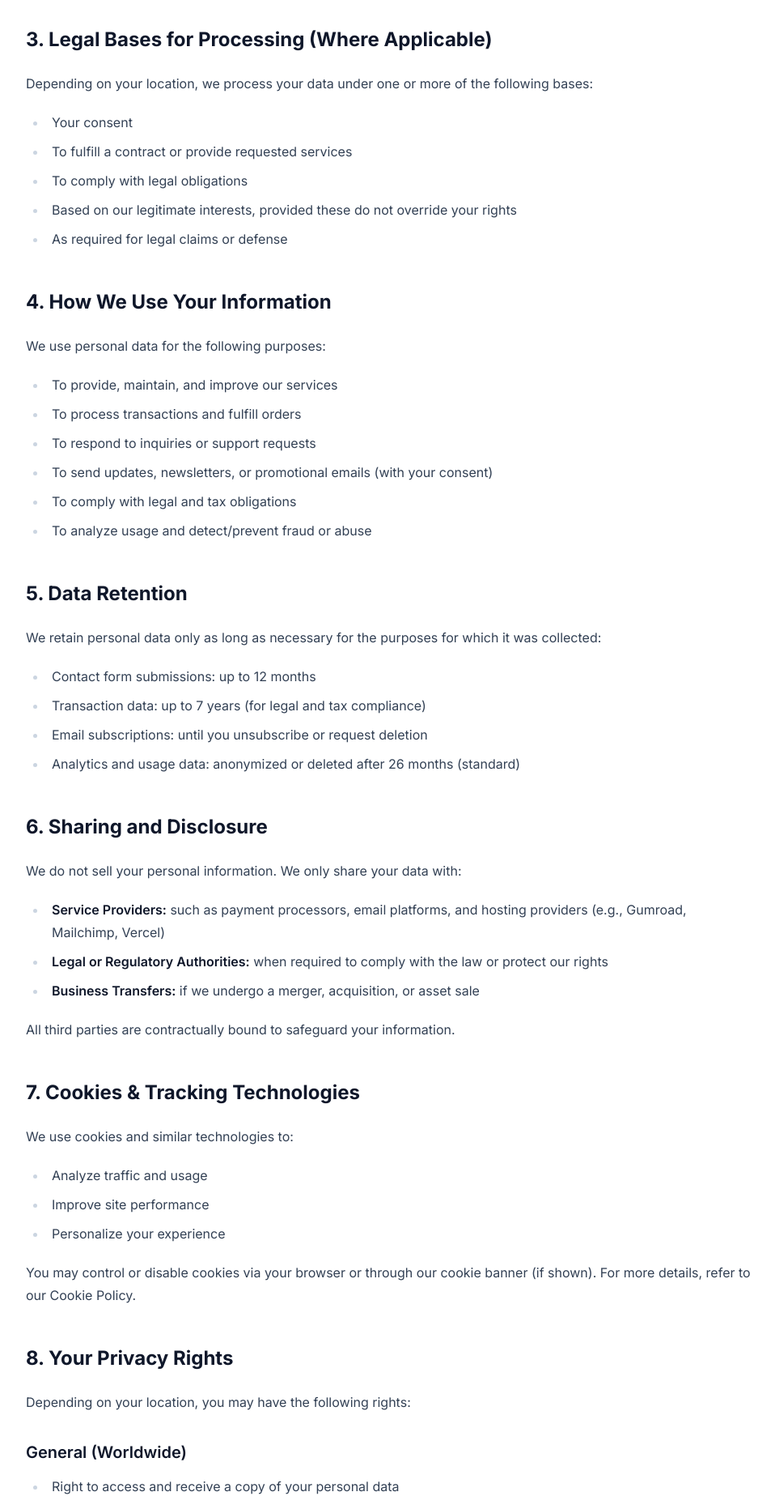
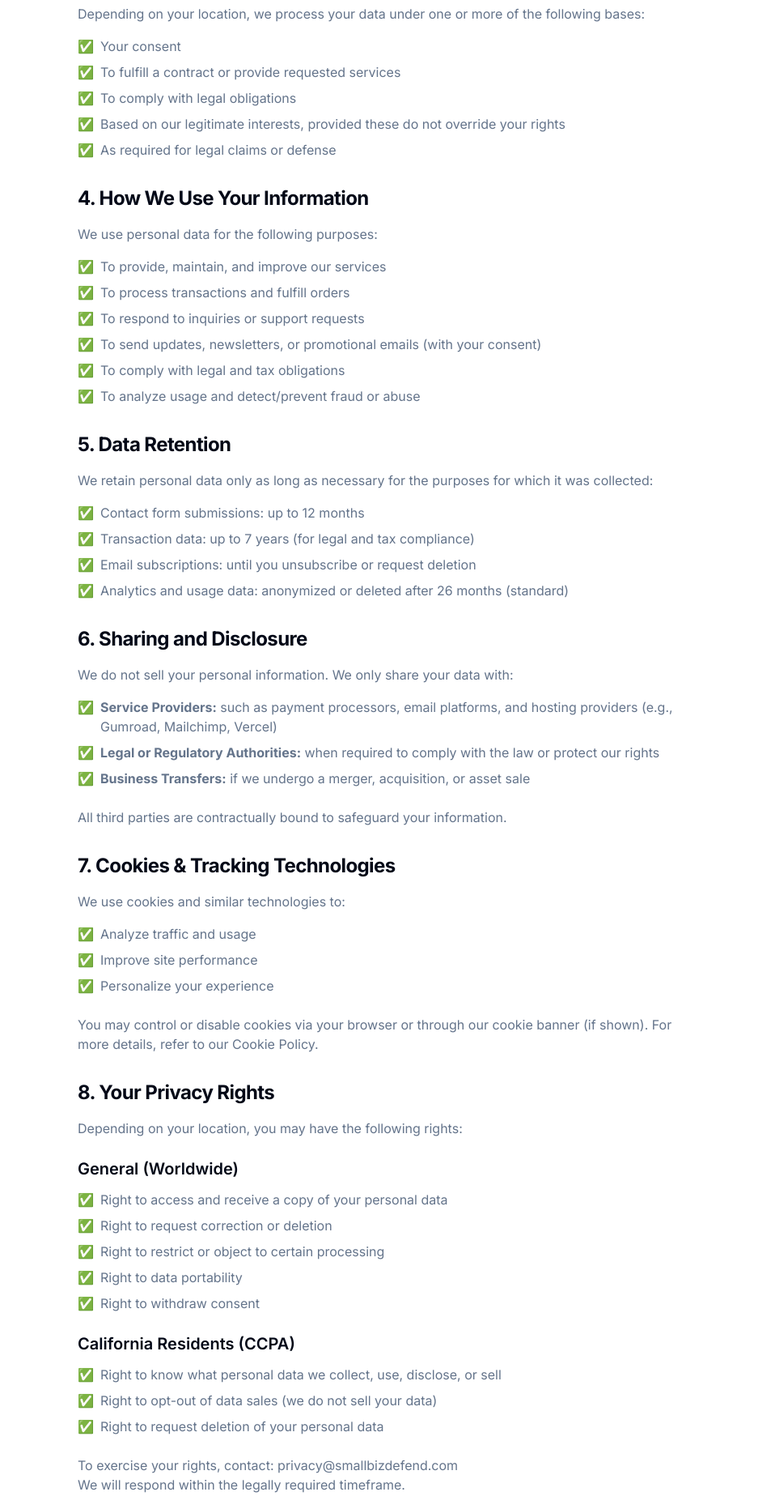
Before and after one commit to kramoto/smallbizdefend-website, a Next.js app: page /privacy-policy in a window 1280 px wide. Shown: the part 880-2743 px from the top of the page at 81% size, without its empty margins (160-1118 px from the left). Built offline with nearby package versions, Linux system fonts and the light colour scheme.

Commit message:
feat: update privacy policy and terms pages with consistent design
Match design style with hero section, add checkmarks, improve spacing, enhance headings, reduce max width, and structure layout

Co-authored-by: null <22092579+kramoto@users.noreply.github.com>

```diff
--- a/app/privacy-policy/page.tsx
+++ b/app/privacy-policy/page.tsx
@@ -5,165 +5,277 @@ export default function PrivacyPolicyPage() {
     <div className="container px-4 py-12 md:px-6 md:py-16">
       <PageHeader title="Privacy Policy" description="Effective Date: May 9, 2025" />
 
-      <div className="max-w-4xl mx-auto mt-12 prose prose-slate">
-        <p>
+      <div className="max-w-3xl mx-auto mt-12">
+        <p className="mb-6 text-muted-foreground">
           SmallBizDefend.com ("we", "our", "us") values your privacy. This Privacy Policy explains how we collect, use,
           and protect your personal data across our global audience. By using our website and services, you agree to the
           practices described below.
         </p>
 
-        <h2>1. Who We Are</h2>
-        <p>
+        <h2 className="text-2xl font-bold tracking-tight mb-4 mt-8">1. Who We Are</h2>
+        <p className="mb-4 text-muted-foreground">
           SmallBizDefend.com is a cybersecurity consultancy serving clients worldwide. If you have any questions about
           this policy or your personal data, please contact us:
         </p>
-        <ul>
+        <ul className="mb-6 text-muted-foreground">
           <li>Email: privacy@smallbizdefend.com</li>
         </ul>
 
-        <h2>2. What Information We Collect</h2>
-        <p>We may collect the following types of personal data:</p>
+        <h2 className="text-2xl font-bold tracking-tight mb-4 mt-8">2. What Information We Collect</h2>
+        <p className="mb-4 text-muted-foreground">We may collect the following types of personal data:</p>
 
-        <p>
+        <p className="mb-4 text-muted-foreground">
           <strong>Information You Provide:</strong> Name, email address, business information, and payment details
           (collected via forms, email, or purchases).
         </p>
 
-        <p>
+        <p className="mb-4 text-muted-foreground">
           <strong>Automatically Collected Information:</strong> IP address, browser type, device info, pages visited,
           cookies, usage data.
         </p>
 
-        <p>
+        <p className="mb-6 text-muted-foreground">
           <strong>Third-Party Data:</strong> Information shared with us via integrated services (e.g., payment
           platforms, email providers).
         </p>
 
-        <h2>3. Legal Bases for Processing (Where Applicable)</h2>
-        <p>Depending on your location, we process your data under one or more of the following bases:</p>
-        <ul>
-          <li>Your consent</li>
-          <li>To fulfill a contract or provide requested services</li>
-          <li>To comply with legal obligations</li>
-          <li>Based on our legitimate interests, provided these do not override your rights</li>
-          <li>As required for legal claims or defense</li>
+        <h2 className="text-2xl font-bold tracking-tight mb-4 mt-8">
+          3. Legal Bases for Processing (Where Applicable)
+        </h2>
+        <p className="mb-4 text-muted-foreground">
+          Depending on your location, we process your data under one or more of the following bases:
+        </p>
+        <ul className="mb-6 space-y-2 text-muted-foreground">
+          <li className="flex items-start">
+            <span className="text-primary mr-2">✅</span>
+            <span>Your consent</span>
+          </li>
+          <li className="flex items-start">
+            <span className="text-primary mr-2">✅</span>
+            <span>To fulfill a contract or provide requested services</span>
+          </li>
+          <li className="flex items-start">
+            <span className="text-primary mr-2">✅</span>
+            <span>To comply with legal obligations</span>
+          </li>
+          <li className="flex items-start">
+            <span className="text-primary mr-2">✅</span>
+            <span>Based on our legitimate interests, provided these do not override your rights</span>
+          </li>
+          <li className="flex items-start">
+            <span className="text-primary mr-2">✅</span>
+            <span>As required for legal claims or defense</span>
+          </li>
         </ul>
 
-        <h2>4. How We Use Your Information</h2>
-        <p>We use personal data for the following purposes:</p>
-        <ul>
-          <li>To provide, maintain, and improve our services</li>
-          <li>To process transactions and fulfill orders</li>
-          <li>To respond to inquiries or support requests</li>
-          <li>To send updates, newsletters, or promotional emails (with your consent)</li>
-          <li>To comply with legal and tax obligations</li>
-          <li>To analyze usage and detect/prevent fraud or abuse</li>
+        <h2 className="text-2xl font-bold tracking-tight mb-4 mt-8">4. How We Use Your Information</h2>
+        <p className="mb-4 text-muted-foreground">We use personal data for the following purposes:</p>
+        <ul className="mb-6 space-y-2 text-muted-foreground">
+          <li className="flex items-start">
+            <span className="text-primary mr-2">✅</span>
+            <span>To provide, maintain, and improve our services</span>
+          </li>
+          <li className="flex items-start">
+            <span className="text-primary mr-2">✅</span>
+            <span>To process transactions and fulfill orders</span>
+          </li>
+          <li className="flex items-start">
+            <span className="text-primary mr-2">✅</span>
+            <span>To respond to inquiries or support requests</span>
+          </li>
+          <li className="flex items-start">
+            <span className="text-primary mr-2">✅</span>
+            <span>To send updates, newsletters, or promotional emails (with your consent)</span>
+          </li>
+          <li className="flex items-start">
+            <span className="text-primary mr-2">✅</span>
+            <span>To comply with legal and tax obligations</span>
+          </li>
+          <li className="flex items-start">
+            <span className="text-primary mr-2">✅</span>
+            <span>To analyze usage and detect/prevent fraud or abuse</span>
+          </li>
         </ul>
 
-        <h2>5. Data Retention</h2>
-        <p>We retain personal data only as long as necessary for the purposes for which it was collected:</p>
-        <ul>
-          <li>Contact form submissions: up to 12 months</li>
-          <li>Transaction data: up to 7 years (for legal and tax compliance)</li>
-          <li>Email subscriptions: until you unsubscribe or request deletion</li>
-          <li>Analytics and usage data: anonymized or deleted after 26 months (standard)</li>
+        <h2 className="text-2xl font-bold tracking-tight mb-4 mt-8">5. Data Retention</h2>
+        <p className="mb-4 text-muted-foreground">
+          We retain personal data only as long as necessary for the purposes for which it was collected:
+        </p>
+        <ul className="mb-6 space-y-2 text-muted-foreground">
+          <li className="flex items-start">
+            <span className="text-primary mr-2">✅</span>
+            <span>Contact form submissions: up to 12 months</span>
+          </li>
+          <li className="flex items-start">
+            <span className="text-primary mr-2">✅</span>
+            <span>Transaction data: up to 7 years (for legal and tax compliance)</span>
+          </li>
+          <li className="flex items-start">
+            <span className="text-primary mr-2">✅</span>
+            <span>Email subscriptions: until you unsubscribe or request deletion</span>
+          </li>
+          <li className="flex items-start">
+            <span className="text-primary mr-2">✅</span>
+            <span>Analytics and usage data: anonymized or deleted after 26 months (standard)</span>
+          </li>
         </ul>
 
-        <h2>6. Sharing and Disclosure</h2>
-        <p>We do not sell your personal information. We only share your data with:</p>
-        <ul>
-          <li>
-            <strong>Service Providers:</strong> such as payment processors, email platforms, and hosting providers
-            (e.g., Gumroad, Mailchimp, Vercel)
+        <h2 className="text-2xl font-bold tracking-tight mb-4 mt-8">6. Sharing and Disclosure</h2>
+        <p className="mb-4 text-muted-foreground">
+          We do not sell your personal information. We only share your data with:
+        </p>
+        <ul className="mb-6 space-y-2 text-muted-foreground">
+          <li className="flex items-start">
+            <span className="text-primary mr-2">✅</span>
+            <span>
+              <strong>Service Providers:</strong> such as payment processors, email platforms, and hosting providers
+              (e.g., Gumroad, Mailchimp, Vercel)
+            </span>
           </li>
-          <li>
-            <strong>Legal or Regulatory Authorities:</strong> when required to comply with the law or protect our rights
+          <li className="flex items-start">
+            <span className="text-primary mr-2">✅</span>
+            <span>
+              <strong>Legal or Regulatory Authorities:</strong> when required to comply with the law or protect our
+              rights
+            </span>
           </li>
-          <li>
-            <strong>Business Transfers:</strong> if we undergo a merger, acquisition, or asset sale
+          <li className="flex items-start">
+            <span className="text-primary mr-2">✅</span>
+            <span>
+              <strong>Business Transfers:</strong> if we undergo a merger, acquisition, or asset sale
+            </span>
           </li>
         </ul>
-        <p>All third parties are contractually bound to safeguard your information.</p>
+        <p className="mb-6 text-muted-foreground">
+          All third parties are contractually bound to safeguard your information.
+        </p>
 
-        <h2>7. Cookies & Tracking Technologies</h2>
-        <p>We use cookies and similar technologies to:</p>
-        <ul>
-          <li>Analyze traffic and usage</li>
-          <li>Improve site performance</li>
-          <li>Personalize your experience</li>
+        <h2 className="text-2xl font-bold tracking-tight mb-4 mt-8">7. Cookies & Tracking Technologies</h2>
+        <p className="mb-4 text-muted-foreground">We use cookies and similar technologies to:</p>
+        <ul className="mb-6 space-y-2 text-muted-foreground">
+          <li className="flex items-start">
+            <span className="text-primary mr-2">✅</span>
+            <span>Analyze traffic and usage</span>
+          </li>
+          <li className="flex items-start">
+            <span className="text-primary mr-2">✅</span>
+            <span>Improve site performance</span>
+          </li>
+          <li className="flex items-start">
+            <span className="text-primary mr-2">✅</span>
+            <span>Personalize your experience</span>
+          </li>
         </ul>
-        <p>
+        <p className="mb-6 text-muted-foreground">
           You may control or disable cookies via your browser or through our cookie banner (if shown). For more details,
           refer to our Cookie Policy.
         </p>
 
-        <h2>8. Your Privacy Rights</h2>
-        <p>Depending on your location, you may have the following rights:</p>
+        <h2 className="text-2xl font-bold tracking-tight mb-4 mt-8">8. Your Privacy Rights</h2>
+        <p className="mb-4 text-muted-foreground">Depending on your location, you may have the following rights:</p>
 
-        <h3>General (Worldwide)</h3>
-        <ul>
-          <li>Right to access and receive a copy of your personal data</li>
-          <li>Right to request correction or deletion</li>
-          <li>Right to restrict or object to certain processing</li>
-          <li>Right to data portability</li>
-          <li>Right to withdraw consent</li>
+        <h3 className="text-xl font-semibold mb-3 mt-6">General (Worldwide)</h3>
+        <ul className="mb-6 space-y-2 text-muted-foreground">
+          <li className="flex items-start">
+            <span className="text-primary mr-2">✅</span>
+            <span>Right to access and receive a copy of your personal data</span>
+          </li>
+          <li className="flex items-start">
+            <span className="text-primary mr-2">✅</span>
+            <span>Right to request correction or deletion</span>
+          </li>
+          <li className="flex items-start">
+            <span className="text-primary mr-2">✅</span>
+            <span>Right to restrict or object to certain processing</span>
+          </li>
+          <li className="flex items-start">
+            <span className="text-primary mr-2">✅</span>
+            <span>Right to data portability</span>
+          </li>
+          <li className="flex items-start">
+            <span className="text-primary mr-2">✅</span>
+            <span>Right to withdraw consent</span>
+          </li>
         </ul>
 
-        <h3>California Residents (CCPA)</h3>
-        <ul>
-          <li>Right to know what personal data we collect, use, disclose, or sell</li>
-          <li>Right to opt-out of data sales (we do not sell your data)</li>
-          <li>Right to request deletion of your personal data</li>
+        <h3 className="text-xl font-semibold mb-3 mt-6">California Residents (CCPA)</h3>
+        <ul className="mb-6 space-y-2 text-muted-foreground">
+          <li className="flex items-start">
+            <span className="text-primary mr-2">✅</span>
+            <span>Right to know what personal data we collect, use, disclose, or sell</span>
+          </li>
+          <li className="flex items-start">
+            <span className="text-primary mr-2">✅</span>
+            <span>Right to opt-out of data sales (we do not sell your data)</span>
+          </li>
+          <li className="flex items-start">
+            <span className="text-primary mr-2">✅</span>
+            <span>Right to request deletion of your personal data</span>
+          </li>
         </ul>
 
-        <p>
+        <p className="mb-6 text-muted-foreground">
           To exercise your rights, contact: privacy@smallbizdefend.com
           <br />
           We will respond within the legally required timeframe.
         </p>
 
-        <h2>9. International Transfers</h2>
-        <p>
+        <h2 className="text-2xl font-bold tracking-tight mb-4 mt-8">9. International Transfers</h2>
+        <p className="mb-6 text-muted-foreground">
           We may process your data outside your country of residence, including in the U.S. and EU. When we transfer
           data internationally, we use standard contractual clauses or other legally valid mechanisms to protect your
           data.
         </p>
 
-        <h2>10. Data Security</h2>
-        <p>We take data protection seriously. Security measures include:</p>
-        <ul>
-          <li>HTTPS encryption</li>
-          <li>Access controls</li>
-          <li>Secure data storage and processing environments</li>
-          <li>Regular monitoring and threat prevention protocols</li>
+        <h2 className="text-2xl font-bold tracking-tight mb-4 mt-8">10. Data Security</h2>
+        <p className="mb-4 text-muted-foreground">We take data protection seriously. Security measures include:</p>
+        <ul className="mb-6 space-y-2 text-muted-foreground">
+          <li className="flex items-start">
+            <span className="text-primary mr-2">✅</span>
+            <span>HTTPS encryption</span>
+          </li>
+          <li className="flex items-start">
+            <span className="text-primary mr-2">✅</span>
+            <span>Access controls</span>
+          </li>
+          <li className="flex items-start">
+            <span className="text-primary mr-2">✅</span>
+            <span>Secure data storage and processing environments</span>
+          </li>
+          <li className="flex items-start">
+            <span className="text-primary mr-2">✅</span>
+            <span>Regular monitoring and threat prevention protocols</span>
+          </li>
         </ul>
-        <p>
+        <p className="mb-6 text-muted-foreground">
           However, no method of transmission over the internet is 100% secure. We encourage you to take your own
           precautions as well.
         </p>
 
-        <h2>11. Children's Privacy</h2>
-        <p>
+        <h2 className="text-2xl font-bold tracking-tight mb-4 mt-8">11. Children's Privacy</h2>
+        <p className="mb-6 text-muted-foreground">
           Our services are not directed at individuals under 16. We do not knowingly collect personal data from
           children. If we learn that we've collected data from a minor without appropriate consent, we will delete it.
         </p>
 
-        <h2>12. Third-Party Links</h2>
-        <p>
+        <h2 className="text-2xl font-bold tracking-tight mb-4 mt-8">12. Third-Party Links</h2>
+        <p className="mb-6 text-muted-foreground">
           Our website may contain links to third-party websites. We are not responsible for the privacy practices or
           content of those sites. Please review their policies before providing personal data.
         </p>
 
-        <h2>13. Changes to This Policy</h2>
-        <p>
+        <h2 className="text-2xl font-bold tracking-tight mb-4 mt-8">13. Changes to This Policy</h2>
+        <p className="mb-6 text-muted-foreground">
           We may update this policy periodically. We encourage you to review it regularly. Major changes will be
           notified on the site or by email if appropriate.
         </p>
-        <p>Last Updated: May 9, 2025</p>
+        <p className="mb-6 text-muted-foreground">Last Updated: May 9, 2025</p>
 
-        <h2>14. Contact Us</h2>
-        <p>If you have any questions, concerns, or requests related to this policy or your data:</p>
-        <p>Email: privacy@smallbizdefend.com</p>
+        <h2 className="text-2xl font-bold tracking-tight mb-4 mt-8">14. Contact Us</h2>
+        <p className="mb-6 text-muted-foreground">
+          If you have any questions, concerns, or requests related to this policy or your data:
+        </p>
+        <p className="mb-6 text-muted-foreground">Email: privacy@smallbizdefend.com</p>
       </div>
     </div>
   )
```
Also changed, not shown: app/terms-of-service/page.tsx (+81 -48 lines), components/hero-section.tsx (+6 -3 lines).
